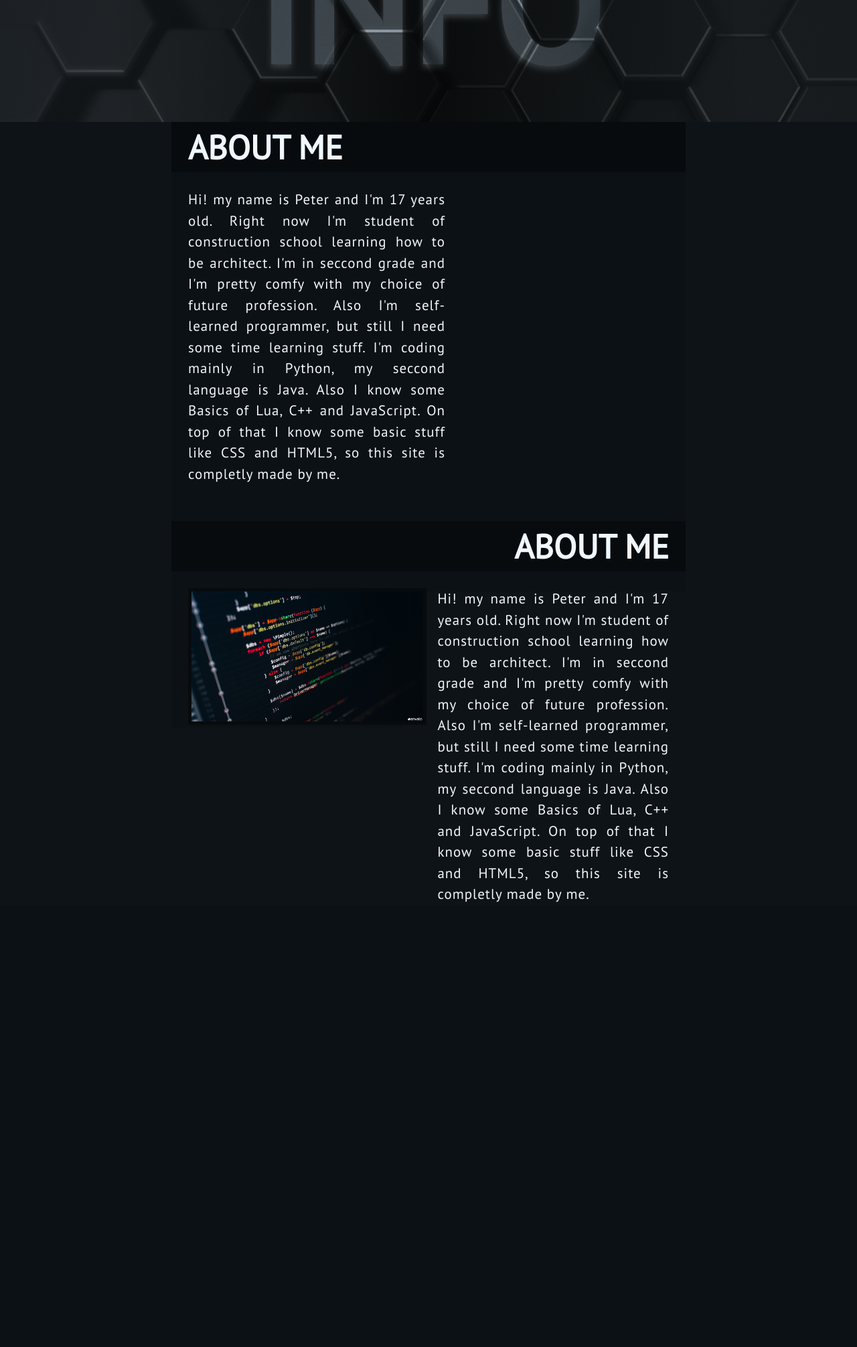
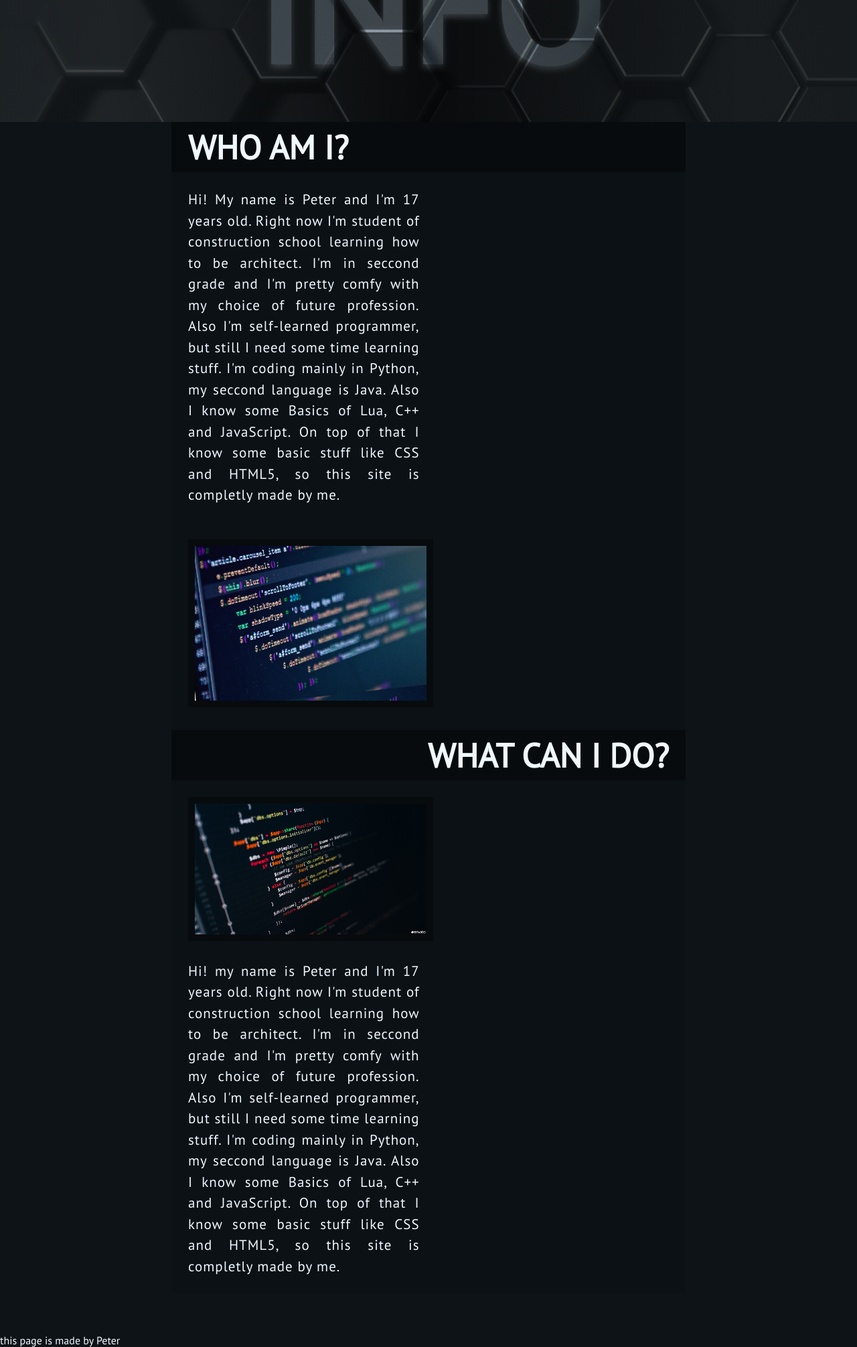
Before and after one commit to PetrPraveky/Python-Webapp, a Flask app: page /info in a window 1280 px wide. Shown: the part 272-2283 px from the top of the page at 67% size. Before the commit the page ends 1619 px from the top, so only its background shows below. Run offline with Flask 2, Linux system fonts and the light colour scheme.

Commit message:
Update 22

```diff
--- a/website/static/css/subsites/info_subsite_style.css
+++ b/website/static/css/subsites/info_subsite_style.css
@@ -17,12 +17,18 @@
     width: 100%;
 }
 .info-subsite-p-1 {
-    width: 50%;
+    display: inline-block;
+    width: 45%;
     text-align: justify;
     padding: 25px 0px;
     font-size: 21px;
     line-height: 1.5;
     letter-spacing: 1px;
+}
+.info-subsite-img-1 {
+    width: 100%;
+    border: #070b0e 10px solid;
+    max-height: 300px;
 }
 .info-subsite-title-2 {
     text-align: right;
@@ -37,16 +43,17 @@
 .img-padding {
     padding-top: 25px;
     width: 45%;
-    float: left;
+    /* float: left; */
+    display: inline-block;
     background-color: #0B1115;
 }
 .info-subsite-img-2 {
     width: 100%;
-    border: #070b0e 5px solid;
+    border: #070b0e 10px solid;
 }
 .info-subsite-p-2 {
     width: 45%;
-    float: right;
+    display: inline-block;
     text-align: justify;
     padding: 0px 0px;
     font-size: 21px;
--- a/website/templates/base.html
+++ b/website/templates/base.html
@@ -104,7 +104,11 @@
                 {% endblock %}
             </div>
             <div class="page-footer-div">
-
+                <div class="page-footer-text">
+                    <p>
+                        this page is made by Peter
+                    </p>
+                </div>
             </div>
         </div>
     </body>
--- a/website/templates/sub-sites/info-subsite.html
+++ b/website/templates/sub-sites/info-subsite.html
@@ -2,12 +2,12 @@
     <div class="info-subsite-main-div">
         <div class="info-subsite-title-1">
             <h1 style="margin: 0 25px">
-                ABOUT ME
+                WHO AM I?
             </h1>
         </div>
         <div class="info-subsite-part-1">
             <p class="info-subsite-p-1" style="margin: 0 25px">
-                Hi! my name is Peter and I'm 17 years old. Right now I'm student of
+                Hi! My name is Peter and I'm 17 years old. Right now I'm student of
                 construction school learning how to be architect. I'm in seccond grade
                 and I'm pretty comfy with my choice of future profession. Also I'm
                 self-learned programmer, but still I need some time learning stuff.
@@ -15,16 +15,19 @@
                 some Basics of Lua, C++ and JavaScript. On top of that I know some basic
                 stuff like CSS and HTML5, so this site is completly made by me.
             </p>
+            <div class="img-padding" style="margin: 0 25px">
+                <img src="../../static/css/images/subsite-images/info-subsite-img1.jpg" alt="img2" class="info-subsite-img-1">
+            </div>
         </div>
         <div class="breaker"></div>
         <div class="info-subsite-title-2">
             <h1 style="margin: 0 25px">
-                ABOUT ME
+                WHAT CAN I DO?
             </h1>
         </div>
         <div class="info-subsite-part-2">
-            <div class="img-padding">
-                <img src="../../static/css/images/subsite-images/info-subsite-img2.jpg" alt="img2" class="info-subsite-img-2" style="margin: 0 25px">
+            <div class="img-padding" style="margin: 0 25px">
+                <img src="../../static/css/images/subsite-images/info-subsite-img2.jpg" alt="img2" class="info-subsite-img-2">
             </div>
             <p class="info-subsite-p-2" style="margin: 25px 25px">
                 Hi! my name is Peter and I'm 17 years old. Right now I'm student of
@@ -36,6 +39,7 @@
                 stuff like CSS and HTML5, so this site is completly made by me.
             </p>
         </div>
-        <div class="breaker"></div>
     </div>
+    <div class="breaker"></div>
+    <div class="breaker"></div>
 </div>
```
Also changed, not shown: website/static/css/base_footer_style.css (added, +10 -0 lines), website/static/css/images/subsite-images/info-subsite-img1.jpg (added).
